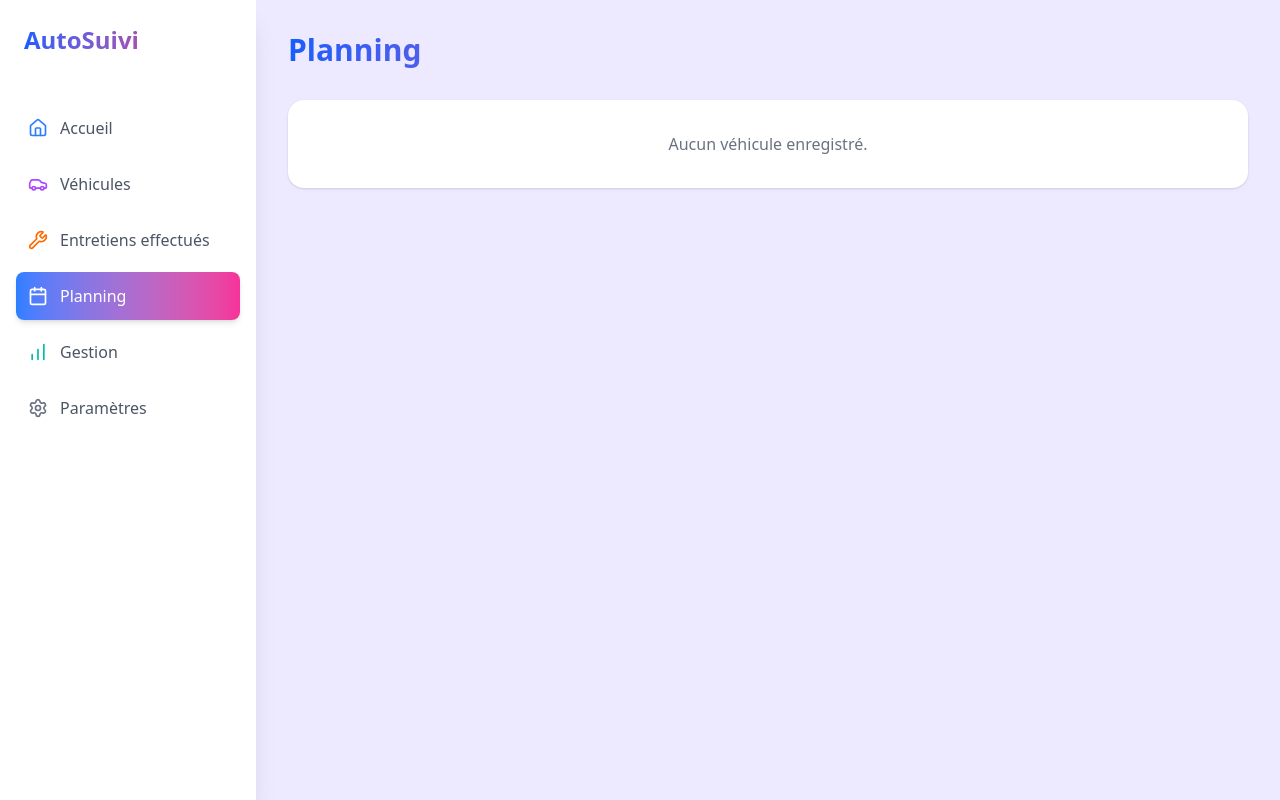
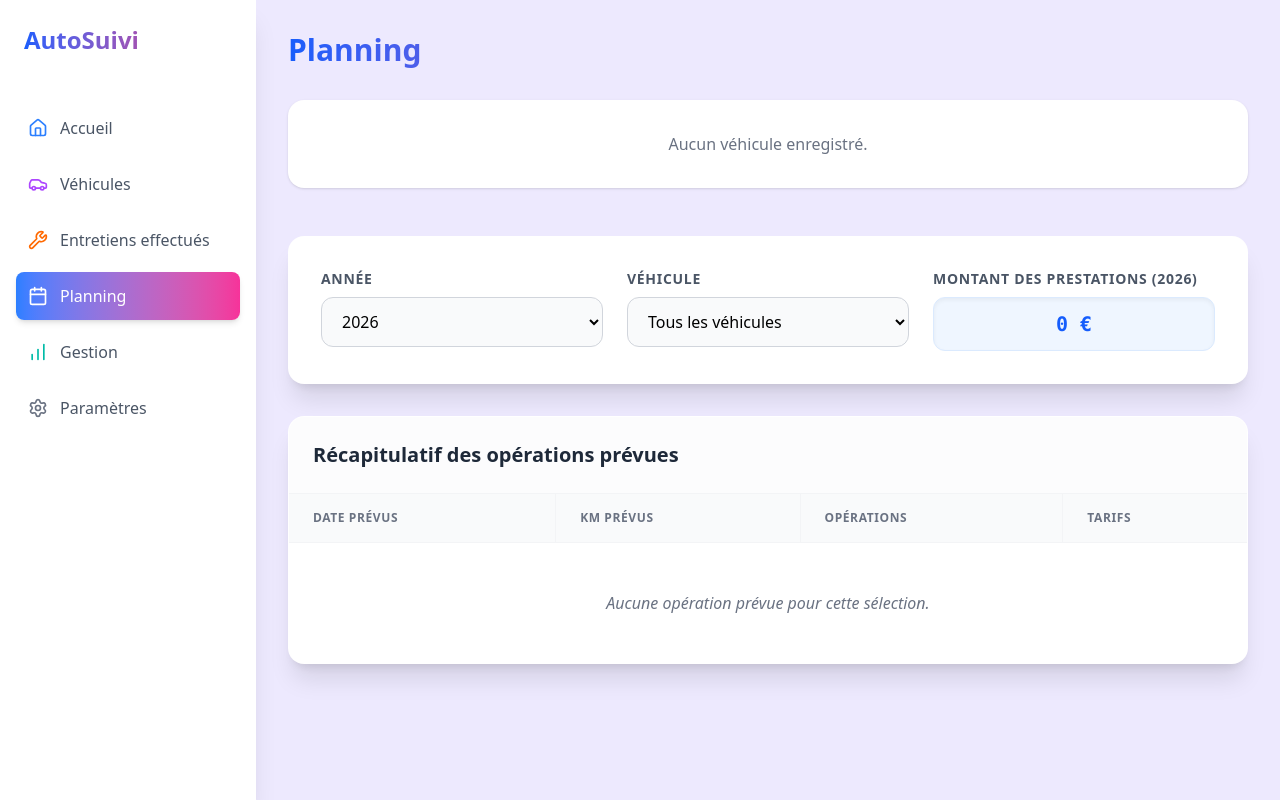
Before and after one commit to flanguille73110-droid/gestionvehicules, a React (Vite) app: page /planning in a window 1280 px wide. Built offline with nearby package versions, Linux system fonts and the light colour scheme.

Commit message:
planning 3 champs

```diff
--- a/src/pages/PlanningPage.tsx
+++ b/src/pages/PlanningPage.tsx
@@ -1,8 +1,47 @@
 import { Link } from 'react-router-dom';
 import { useMyVehicles } from '../contexts/MyVehiclesContext';
+import { useState, useMemo } from 'react';
 
 export default function PlanningPage() {
   const { myVehicles } = useMyVehicles();
+  const currentYear = new Date().getFullYear();
+
+  const [selectedYear, setSelectedYear] = useState(currentYear.toString());
+  const [selectedVehicleId, setSelectedVehicleId] = useState('all');
+
+  const years = useMemo(() => {
+    const range = [];
+    for (let i = currentYear - 5; i <= currentYear + 5; i++) {
+      range.push(i.toString());
+    }
+    return range;
+  }, [currentYear]);
+
+  const allPlannedPrograms = useMemo(() => {
+    let programs: any[] = [];
+    myVehicles.forEach(vehicle => {
+      if (selectedVehicleId === 'all' || vehicle.id === selectedVehicleId) {
+        const vehiclePrograms = (vehicle.plannedPrograms || []).map(p => ({
+          ...p,
+          vehicleName: `${vehicle.brand} ${vehicle.modelName}`,
+          vehicleId: vehicle.id
+        }));
+        programs = [...programs, ...vehiclePrograms];
+      }
+    });
+
+    return programs
+      .filter(p => {
+        if (!p.plannedDate) return false;
+        const year = new Date(p.plannedDate).getFullYear().toString();
+        return year === selectedYear;
+      })
+      .sort((a, b) => new Date(a.plannedDate).getTime() - new Date(b.plannedDate).getTime());
+  }, [myVehicles, selectedYear, selectedVehicleId]);
+
+  const totalAmount = useMemo(() => {
+    return allPlannedPrograms.reduce((sum, p) => sum + (parseFloat(p.price || '0') || 0), 0);
+  }, [allPlannedPrograms]);
 
   return (
     <div className="min-h-screen bg-violet-100 p-8">
@@ -11,7 +50,7 @@ export default function PlanningPage() {
           Planning
         </h1>
 
-        <div className="grid grid-cols-1 md:grid-cols-2 lg:grid-cols-3 gap-6">
+        <div className="grid grid-cols-1 md:grid-cols-2 lg:grid-cols-3 gap-6 mb-12">
           {[...myVehicles].sort((a, b) => `${a.brand} ${a.modelName}`.localeCompare(`${b.brand} ${b.modelName}`)).map(vehicle => (
             <Link
               key={vehicle.id}
@@ -33,6 +72,93 @@ export default function PlanningPage() {
             </div>
           )}
         </div>
+
+        {/* Filters Section */}
+        <div className="bg-white p-8 rounded-2xl shadow-xl border border-white/20 mb-8">
+          <div className="grid grid-cols-1 md:grid-cols-3 gap-6">
+            <div className="flex flex-col gap-2">
+              <label className="text-sm font-bold text-gray-600 uppercase tracking-wider">Année</label>
+              <select
+                value={selectedYear}
+                onChange={(e) => setSelectedYear(e.target.value)}
+                className="w-full border border-gray-300 rounded-xl px-4 py-3 focus:ring-2 focus:ring-blue-500 outline-none bg-gray-50 font-medium"
+              >
+                {years.map(year => (
+                  <option key={year} value={year}>{year}</option>
+                ))}
+              </select>
+            </div>
+
+            <div className="flex flex-col gap-2">
+              <label className="text-sm font-bold text-gray-600 uppercase tracking-wider">Véhicule</label>
+              <select
+                value={selectedVehicleId}
+                onChange={(e) => setSelectedVehicleId(e.target.value)}
+                className="w-full border border-gray-300 rounded-xl px-4 py-3 focus:ring-2 focus:ring-blue-500 outline-none bg-gray-50 font-medium"
+              >
+                <option value="all">Tous les véhicules</option>
+                {myVehicles.map(v => (
+                  <option key={v.id} value={v.id}>{v.brand} {v.modelName} ({v.licensePlate || 'Sans immat.'})</option>
+                ))}
+              </select>
+            </div>
+
+            <div className="flex flex-col gap-2">
+              <label className="text-sm font-bold text-gray-600 uppercase tracking-wider">Montant des prestations ({selectedYear})</label>
+              <div className="w-full bg-blue-50 border border-blue-100 rounded-xl px-4 py-3 font-mono font-bold text-blue-600 text-xl flex items-center justify-center shadow-inner">
+                {totalAmount.toLocaleString('fr-FR')} €
+              </div>
+            </div>
+          </div>
+        </div>
+
+        {/* Summary Table */}
+        <div className="bg-white rounded-2xl shadow-xl border border-white/20 overflow-hidden">
+          <div className="p-6 border-b border-gray-100 bg-gray-50/50">
+            <h2 className="text-xl font-bold text-gray-800">Récapitulatif des opérations prévues</h2>
+          </div>
+          <div className="overflow-x-auto">
+            <table className="w-full text-left border-collapse">
+              <thead>
+                <tr className="bg-gray-50 border-b border-gray-100">
+                  <th className="px-6 py-4 text-xs font-bold uppercase tracking-wider text-gray-500 border-r border-gray-100">Date prévus</th>
+                  <th className="px-6 py-4 text-xs font-bold uppercase tracking-wider text-gray-500 border-r border-gray-100">Km prévus</th>
+                  <th className="px-6 py-4 text-xs font-bold uppercase tracking-wider text-gray-500 border-r border-gray-100">Opérations</th>
+                  <th className="px-6 py-4 text-xs font-bold uppercase tracking-wider text-gray-500">Tarifs</th>
+                </tr>
+              </thead>
+              <tbody>
+                {allPlannedPrograms.length > 0 ? (
+                  allPlannedPrograms.map(program => (
+                    <tr key={program.id} className="border-b border-gray-50 hover:bg-blue-50/30 transition-colors">
+                      <td className="px-6 py-4 border-r border-gray-100 text-sm">
+                        {program.plannedDate ? new Date(program.plannedDate).toLocaleDateString('fr-FR') : '-'}
+                      </td>
+                      <td className="px-6 py-4 border-r border-gray-100 text-sm">
+                        {program.plannedKm ? `${parseInt(program.plannedKm).toLocaleString('fr-FR')} km` : '-'}
+                      </td>
+                      <td className="px-6 py-4 border-r border-gray-100">
+                        <div className="font-medium text-gray-900">{program.operationName}</div>
+                        {selectedVehicleId === 'all' && (
+                          <div className="text-xs text-gray-500 mt-0.5">{program.vehicleName}</div>
+                        )}
+                      </td>
+                      <td className="px-6 py-4 font-bold text-blue-600">
+                        {program.price ? `${parseFloat(program.price).toLocaleString('fr-FR')} €` : '-'}
+                      </td>
+                    </tr>
+                  ))
+                ) : (
+                  <tr>
+                    <td colSpan={4} className="px-6 py-12 text-center text-gray-500 italic">
+                      Aucune opération prévue pour cette sélection.
+                    </td>
+                  </tr>
+                )}
+              </tbody>
+            </table>
+          </div>
+        </div>
       </div>
     </div>
   );
```
